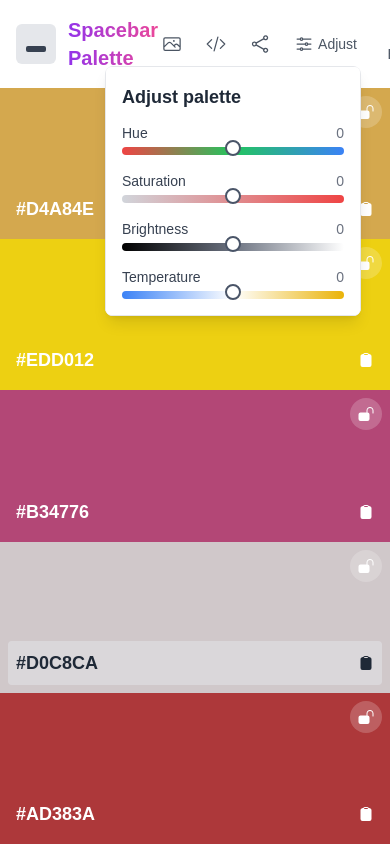
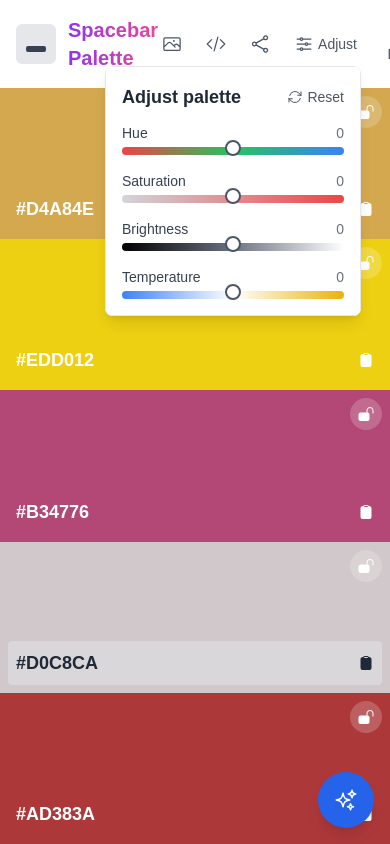
Before and after one commit to shatxme/spacebarpalette, a Next.js app: page / in a window 390 px wide. Both pictures are taken after a click on the button "Adjust". Shown: the top 844 px of the page. Built offline with nearby package versions, Linux system fonts and the light colour scheme.

Commit message:
bug fixes, added a reset function to ColorAdjsustmentSliders

```diff
--- a/app/page.tsx
+++ b/app/page.tsx
@@ -10,7 +10,7 @@ import {
   simulatePaletteColorBlindness,
   ColorBlindnessType
 } from './utils/colorUtils';
-import { PhotoIcon, CodeBracketIcon, ShareIcon, AdjustmentsHorizontalIcon, ChevronDownIcon } from '@heroicons/react/24/outline';
+import { PhotoIcon, CodeBracketIcon, ShareIcon, AdjustmentsHorizontalIcon, ChevronDownIcon, SparklesIcon } from '@heroicons/react/24/outline';
 import html2canvas from 'html2canvas';
 
 const Logo = () => (
@@ -43,12 +43,18 @@ export default function Home() {
       5,
       50,
       [hueRange[0], hueRange[1]],
-      [],  // Pass an empty array instead of the current palette
+      palette,  // Pass the current palette instead of an empty array
       lockedColors
     );
 
-    // Apply adjustments to all colors, but only if adjustments is defined
-    const adjustedPalette = adjustments ? adjustPaletteHSL(newPalette, adjustments) : newPalette;
+    // Apply adjustments only to unlocked colors
+    const adjustedPalette = newPalette.map((color, index) => {
+      if (lockedColors[index]) {
+        return palette[index]; // Keep the locked color as is
+      } else {
+        return adjustPaletteHSL([color], adjustments)[0]; // Apply adjustments only to unlocked colors
+      }
+    });
 
     setPalette(adjustedPalette);
 
@@ -56,7 +62,7 @@ export default function Home() {
     setLockedColors(prev =>
       prev.length !== newPalette.length ? new Array(newPalette.length).fill(false) : prev
     );
-  }, [hueRange, lockedColors, adjustments]);
+  }, [hueRange, lockedColors, palette, adjustments]);
 
   useEffect(() => {
     const params = new URLSearchParams(window.location.search);
@@ -78,7 +84,7 @@ export default function Home() {
     } else if (palette.length === 0) {
       generateNewPalette();
     }
-  }, []);  // Keep the empty dependency array
+  }, [generateNewPalette, palette.length]);  // Add generateNewPalette and palette.length to the dependency array
 
   const sharePalette = useCallback(() => {
     const state = {
@@ -185,6 +191,16 @@ export default function Home() {
     { value: 'achromatopsia', label: 'Achromatopsia' }
   ];
 
+  const generateNewPaletteButton = (
+    <button
+      onClick={generateNewPalette}
+      className="fixed bottom-4 right-4 bg-blue-600 text-white p-4 rounded-full shadow-lg hover:bg-blue-700 transition-colors duration-200 sm:hidden"
+      aria-label="Generate New Palette"
+    >
+      <SparklesIcon className="h-6 w-6" />
+    </button>
+  );
+
   return (
     <main className="min-h-screen flex flex-col">
       <header className="bg-white shadow-sm p-4">
@@ -282,6 +298,7 @@ export default function Home() {
           onColorChange={handleColorChange}
         />
       )}
+      {generateNewPaletteButton}
       <div
         ref={exportRef}
         className="fixed left-0 top-0 -z-10 w-[1000px] h-[500px] flex"
--- a/components/ColorAdjustmentSliders.tsx
+++ b/components/ColorAdjustmentSliders.tsx
@@ -1,10 +1,13 @@
 import React from 'react';
 import { AdjustmentValues } from '../app/utils/colorUtils';
+import { ArrowPathIcon } from '@heroicons/react/24/outline';
 
 interface ColorAdjustmentSlidersProps {
   onAdjustmentsChange: (adjustments: AdjustmentValues) => void;
   adjustments: AdjustmentValues;
 }
+
+const defaultAdjustments: AdjustmentValues = { h: 0, s: 0, b: 0, t: 0 };
 
 export default function ColorAdjustmentSliders({
   onAdjustmentsChange,
@@ -12,6 +15,10 @@ export default function ColorAdjustmentSliders({
 }: ColorAdjustmentSlidersProps) {
   const handleSliderChange = (property: keyof AdjustmentValues, value: number) => {
     onAdjustmentsChange({ ...adjustments, [property]: value });
+  };
+
+  const handleReset = () => {
+    onAdjustmentsChange(defaultAdjustments);
   };
 
   const sliders = [
@@ -27,7 +34,17 @@ export default function ColorAdjustmentSliders({
 
   return (
     <div className="p-4 bg-white rounded-md shadow-lg border border-gray-200 w-64">
-      <h3 className="text-lg font-semibold mb-3 text-gray-800">Adjust palette</h3>
+      <div className="flex justify-between items-center mb-3">
+        <h3 className="text-lg font-semibold text-gray-800">Adjust palette</h3>
+        <button
+          onClick={handleReset}
+          className="text-sm text-gray-600 hover:text-gray-800 flex items-center"
+          title="Reset adjustments"
+        >
+          <ArrowPathIcon className="h-4 w-4 mr-1" />
+          Reset
+        </button>
+      </div>
       <div className="space-y-4">
         {sliders.map((slider) => (
           <div key={slider.name} className="space-y-1">
```
